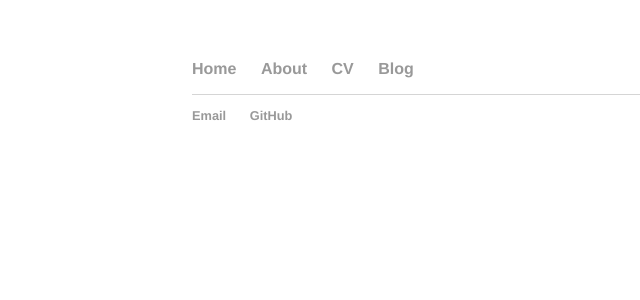
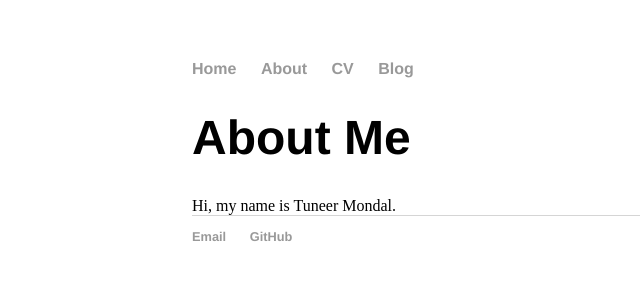
Before and after one commit to t-mondal/t-mondal.github.io, a Jekyll site: the page built from about/index.html, in a window 1280 px wide. Shown: the top 300 px of the page, without its empty margins (0-640 px from the left). Built offline with Jekyll 4.4.1, drawn with Linux system fonts in a browser that asks for light colours.

Commit message:
Update index.html

```diff
--- a/about/index.html
+++ b/about/index.html
@@ -1,4 +1,7 @@
 ---
 layout: default
-title: Hi there! I'm Tuneer Mondal
+title: About Me
 ---
+	<h1>{{ page.title }}</h1>
+
+Hi, my name is Tuneer Mondal.
```
